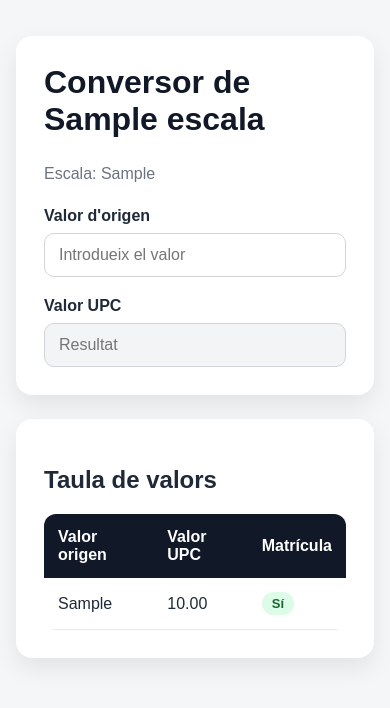
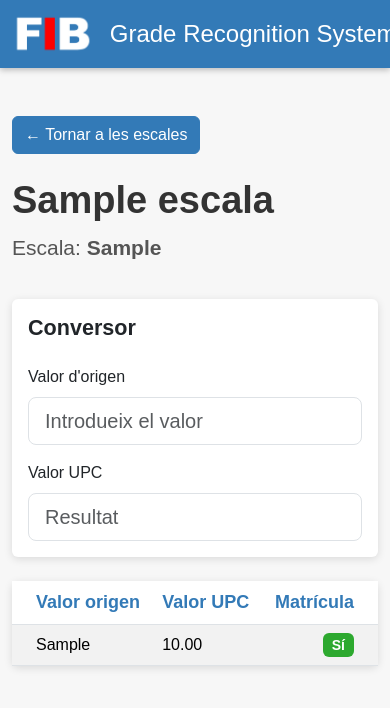
Before and after one commit to AdrianSmg/grade-recognition-system-fib, a Django app: a page that uses templates/escales/id.html in a window 390 px wide. Shown: the top 708 px of the page. Run offline with Django 5.2, Linux system fonts and the light colour scheme; tables that the repository leaves empty hold one stand-in row (values such as "Sample post").

Commit message:
Disseny Mobilitat FIB + Altres fix

```diff
--- a/config/settings.py
+++ b/config/settings.py
@@ -118,3 +118,6 @@ USE_TZ = True
 # https://docs.djangoproject.com/en/6.0/howto/static-files/
 
 STATIC_URL = "static/"
+STATICFILES_DIRS = [
+    BASE_DIR / "static",
+]
--- a/escales/views.py
+++ b/escales/views.py
@@ -11,6 +11,7 @@ def escales(request):
         escales_by_country[escala.nom_pais].append(escala)
     context = {
         "escales_by_country": dict(escales_by_country),
+        "total_escales": escales.count(),
     }
     return render(request, "escales/escales.html", context)
 
--- a/templates/escales/id.html
+++ b/templates/escales/id.html
@@ -1,145 +1,118 @@
+{% load static %}
 <!DOCTYPE html>
 <html lang="ca">
 <head>
   <meta charset="UTF-8">
-  <title>Conversor</title>
+  <title>{{ escala_act.nom_pais }} - {{ escala_act.id_escala }}</title>
+
+  <link href="https://cdn.jsdelivr.net/npm/bootstrap@5.3.3/dist/css/bootstrap.min.css" rel="stylesheet">
 
   <style>
     body {
-      margin: 0;
+      background: #f7f7f7;
+      color: #333;
       font-family: Arial, sans-serif;
-      background: #f4f6f8;
-      color: #1f2937;
     }
 
-    .container {
-      max-width: 900px;
-      margin: 40px auto;
-      padding: 24px;
+    .topbar {
+      background: #337ab7;
+      color: white;
+      box-shadow: 0 2px 6px rgba(0,0,0,0.25);
+    }
+
+    .navbar-brand {
+      color: white;
+      font-size: 24px;
+    }
+
+    .navbar-brand:hover {
+      color: white;
+    }
+
+    .navbar-brand img {
+      object-fit: contain;
+    }
+
+    .page-title {
+      font-size: 38px;
+      font-weight: 400;
+      margin-bottom: 8px;
+    }
+
+    .subtitle {
+      font-size: 21px;
+      margin-bottom: 36px;
+      color: #555;
     }
 
     .card {
-      background: white;
-      border-radius: 16px;
-      padding: 28px;
-      box-shadow: 0 10px 25px rgba(0, 0, 0, 0.08);
-      margin-bottom: 24px;
+      border: 0;
+      box-shadow: 0 2px 8px rgba(0,0,0,0.12);
     }
 
-    h1 {
-      margin-top: 0;
-      font-size: 32px;
-      color: #111827;
+    .table th {
+      color: #337ab7;
+      font-size: 18px;
+      font-weight: 600;
     }
 
-    .subtitle {
-      color: #6b7280;
-      margin-bottom: 24px;
+    .btn-primary {
+      background: #337ab7;
+      border-color: #337ab7;
     }
 
-    .form-grid {
-      display: grid;
-      grid-template-columns: 1fr 1fr;
-      gap: 20px;
+    .btn-primary:hover {
+      background: #286090;
+      border-color: #286090;
     }
 
-    label {
-      display: block;
-      font-weight: bold;
-      margin-bottom: 8px;
-    }
-
-    input {
-      width: 100%;
-      padding: 12px 14px;
-      border: 1px solid #d1d5db;
-      border-radius: 10px;
-      font-size: 16px;
-      box-sizing: border-box;
-    }
-
-    input[readonly] {
-      background: #f3f4f6;
-      color: #374151;
-    }
-
-    table {
-      width: 100%;
-      border-collapse: collapse;
-      overflow: hidden;
-      border-radius: 12px;
-      background: white;
-    }
-
-    th {
-      background: #111827;
+    .badge-mh {
+      background: #2da92f;
       color: white;
-      text-align: left;
-      padding: 14px;
-    }
-
-    td {
-      padding: 14px;
-      border-bottom: 1px solid #e5e7eb;
-    }
-
-    tr:hover td {
-      background: #f9fafb;
-    }
-
-    .badge {
-      display: inline-block;
-      padding: 4px 10px;
-      border-radius: 999px;
-      font-size: 13px;
-      font-weight: bold;
-    }
-
-    .yes {
-      background: #dcfce7;
-      color: #166534;
-    }
-
-    .no {
-      background: #fee2e2;
-      color: #991b1b;
-    }
-
-    @media (max-width: 700px) {
-      .form-grid {
-        grid-template-columns: 1fr;
-      }
-
-      .container {
-        margin: 20px auto;
-        padding: 16px;
-      }
+      font-size: 14px;
     }
   </style>
 </head>
 
 <body>
-  <main class="container">
 
-    <section class="card">
-      <h1>Conversor de {{ escala_act.nom_pais }}</h1>
-      <p class="subtitle">Escala: {{ escala_act.id_escala }}</p>
+  {% include "includes/navbar.html" %}
 
-      <div class="form-grid">
-        <div>
-          <label for="valor_origen">Valor d'origen</label>
+  <main class="container mt-5">
+
+    <a href="{% url 'escales' %}" class="btn btn-primary mb-4">
+      ← Tornar a les escales
+    </a>
+
+    <h1 class="page-title">
+      <strong>{{ escala_act.nom_pais }}</strong>
+    </h1>
+
+    <p class="subtitle">
+      Escala: <strong>{{ escala_act.id_escala }}</strong>
+    </p>
+
+    <div class="card mb-4">
+      <div class="card-body">
+        <h2 class="h4 mb-4"><strong>Conversor</strong></h2>
+
+        <div class="row g-3">
+          <div class="col-md-6">
+            <label for="valor_origen" class="form-label">Valor d'origen</label>
             <input
               type="text"
+              class="form-control form-control-lg"
               id="valor_origen"
               name="valor_origen"
               placeholder="Introdueix el valor"
             >
           </div>
 
-        <div>
-          <label for="valor_upc">Valor UPC</label>
+          <div class="col-md-6">
+            <label for="valor_upc" class="form-label">Valor UPC</label>
             <input
               type="text"
+              class="form-control form-control-lg"
               id="valor_upc"
               name="valor_upc"
               readonly
@@ -147,42 +120,50 @@
             >
           </div>
         </div>
-    </section>
+      </div>
+    </div>
 
-    <section class="card">
-      <h2>Taula de valors</h2>
+    <div class="card">
+      <div class="card-body p-0">
 
-      <table>
+        <table class="table table-striped table-hover mb-0">
           <thead>
             <tr>
-            <th>Valor origen</th>
+              <th class="ps-4">Valor origen</th>
               <th>Valor UPC</th>
-            <th>Matrícula</th>
+              <th class="text-end pe-4">Matrícula</th>
             </tr>
           </thead>
 
           <tbody>
             {% for valor in valors_escala_act %}
               <tr>
-              <td>{{ valor.valor_origen }}</td>
-              <td>{{ valor.valor_upc }}</td>
-              <td>
+                <td class="align-middle ps-4">{{ valor.valor_origen }}</td>
+                <td class="align-middle">{{ valor.valor_upc }}</td>
+                <td class="align-middle text-end pe-4">
                   {% if valor.matricula %}
-                  <span class="badge yes">Sí</span>
+                    <span class="badge badge-mh">Sí</span>
                   {% else %}
-                  <span class="badge no">No</span>
+                    <span class="text-muted">No</span>
                   {% endif %}
                 </td>
               </tr>
             {% empty %}
               <tr>
-              <td colspan="3">No hi ha valors per aquesta escala.</td>
+                <td colspan="3" class="text-center text-muted py-4">
+                  No hi ha valors per aquesta escala.
+                </td>
               </tr>
             {% endfor %}
           </tbody>
         </table>
-    </section>
+
+      </div>
+    </div>
 
   </main>
+
+  <script src="https://cdn.jsdelivr.net/npm/bootstrap@5.3.3/dist/js/bootstrap.bundle.min.js"></script>
+
 </body>
 </html>
--- /dev/null
+++ b/templates/includes/navbar.html
@@ -0,0 +1,16 @@
+{% load static %}
+
+<nav class="navbar topbar">
+  <div class="container">
+    <a class="navbar-brand d-flex align-items-center gap-3" href="{% url 'escales' %}">
+      <img
+        src="{% static 'images/logo_fib.png' %}"
+        alt="FIB Logo"
+        height="42"
+      >
+      <span>
+        Grade Recognition System
+      </span>
+    </a>
+  </div>
+</nav>
```
Also changed, not shown: escales/services/grade_converter.py (+9 -6 lines), templates/escales/escales.html (+116 -128 lines), static/images/logo_fib.png (added). Lines whose indentation alone changed are shown as unchanged.
